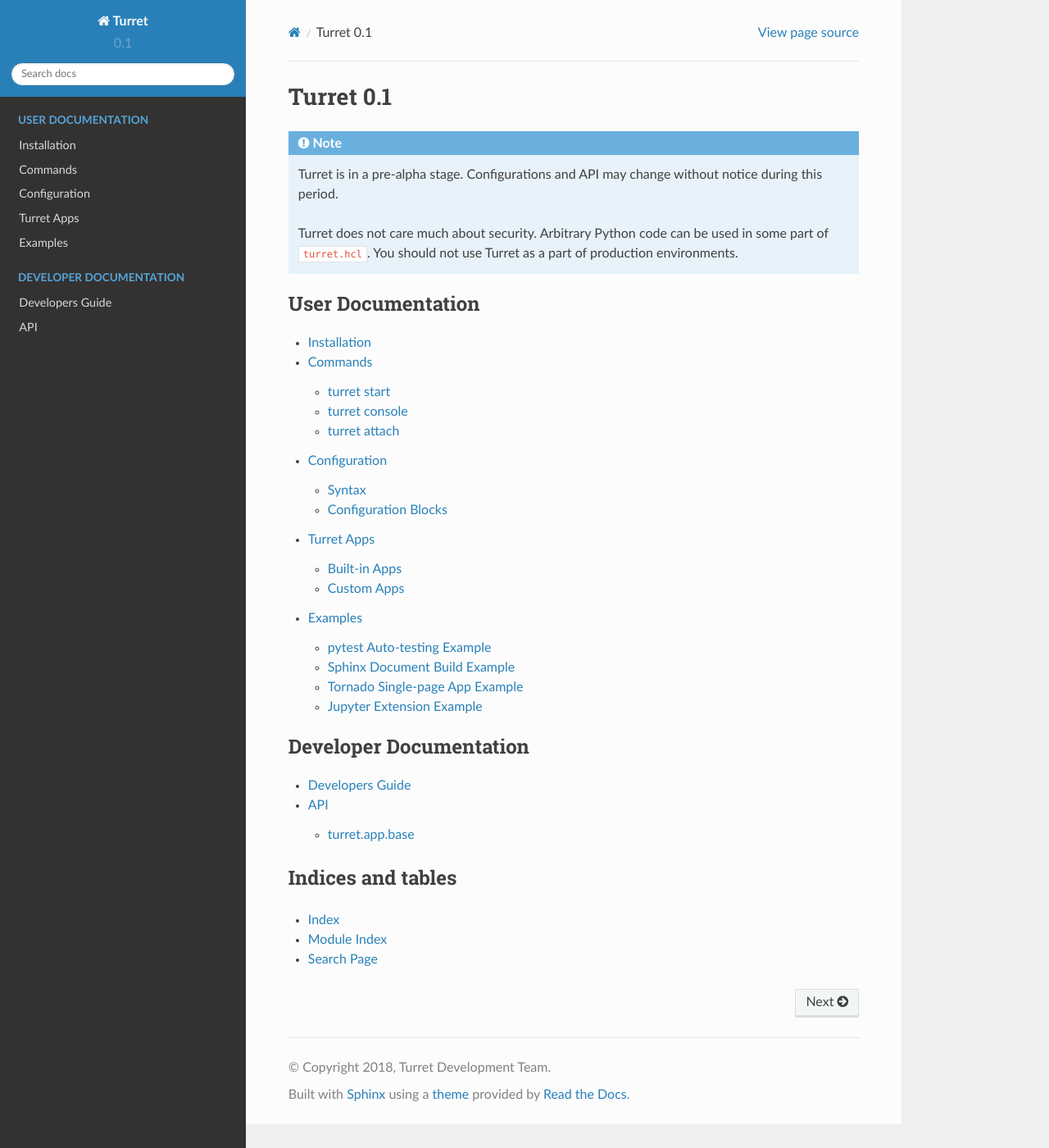
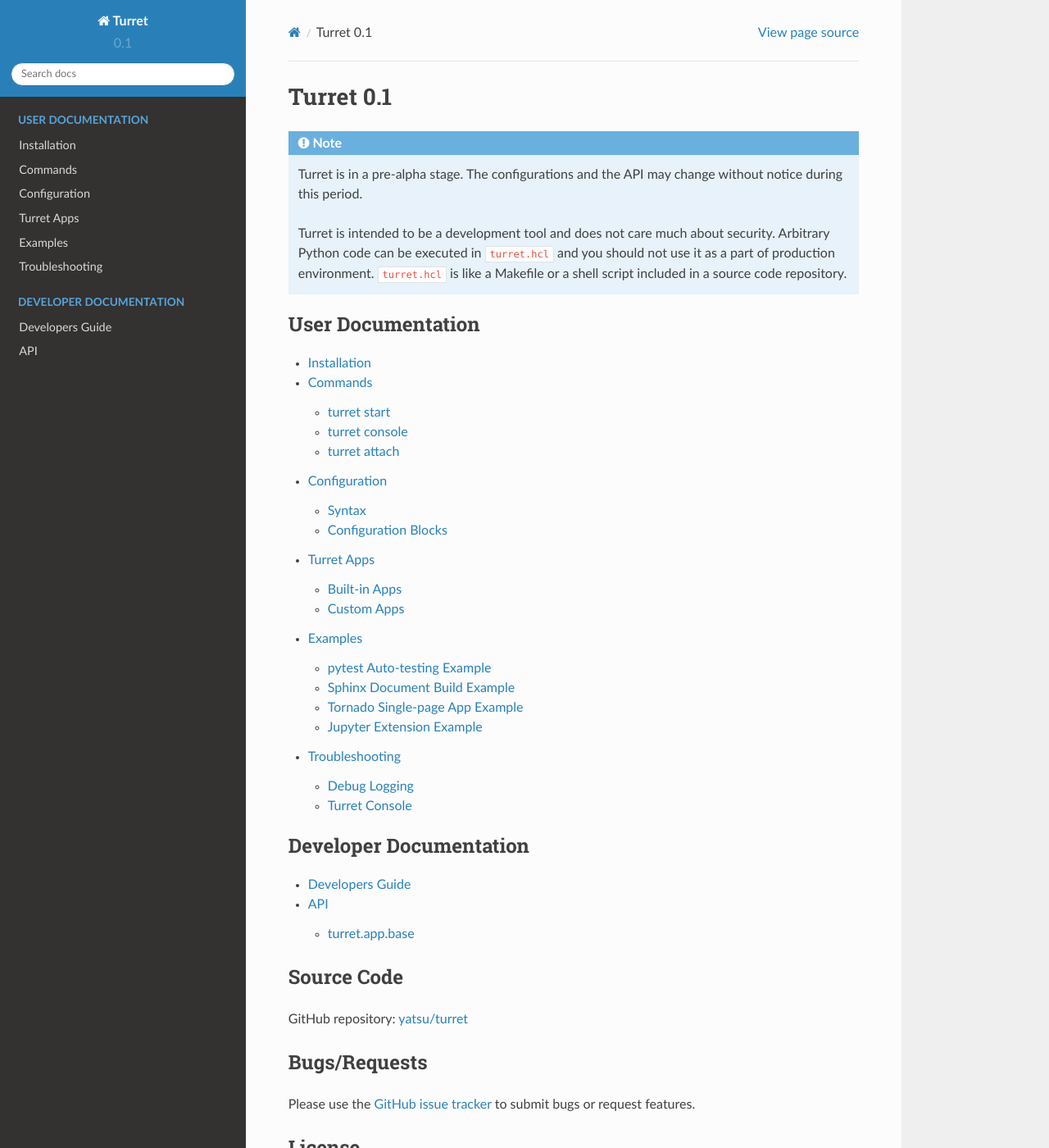
Before and after one commit to yatsu/jaffle, a Sphinx documentation site: the page built from docs/index.rst, in a window 1280 px wide and 1400 px high. Shown: the whole window at 82% size. Built offline with Sphinx 7.4.7 and the Read the Docs theme 2.0.0, drawn with Linux system fonts in a browser that asks for light colours; some of the changed text lies outside the part shown.

Commit message:
[docs] Add troubleshooting section

```diff
--- a/docs/index.rst
+++ b/docs/index.rst
@@ -5,10 +5,9 @@
 .. note::
 
    Turret is in a pre-alpha stage.
-   Configurations and API may change without notice during this period.
+   The configurations and the API may change without notice during this period.
 
-   Turret does not care much about security. Arbitrary Python code can be used in some part of ``turret.hcl``.
-   You should not use Turret as a part of production environments.
+   Turret is intended to be a development tool and does not care much about security. Arbitrary Python code can be executed in ``turret.hcl`` and you should not use it as a part of production environment. ``turret.hcl`` is like a Makefile or a shell script included in a source code repository.
 
 .. toctree::
    :maxdepth: 2
@@ -19,6 +18,7 @@
    config/index
    apps/index
    examples/index
+   troubleshooting
 
 .. toctree::
    :maxdepth: 2
@@ -27,6 +27,31 @@
    devel/index
    api/index
 
+Source Code
+===========
+
+GitHub repository: `yatsu/turret`_
+
+.. _`yatsu/turret`: https://github.com/yatsu/turret
+
+Bugs/Requests
+=============
+
+Please use the `GitHub issue tracker`_ to submit bugs or request features.
+
+.. _`GitHub issue tracker`: https://github.com/yatsu/turret/issues
+
+License
+=======
+
+Turret is available under `BSD 3-Clause License`_.
+
+.. _`BSD 3-Clause License`: https://github.com/yatsu/turret/blob/master/LICENSE
+
+This web site and all documentation are licensed under `Creative Commons 3.0`_.
+
+.. _`Creative Commons 3.0`: https://creativecommons.org/licenses/by/3.0/
+
 Indices and tables
 ==================
 
```
Also changed, not shown: docs/troubleshooting.rst (added, +61 -0 lines).
